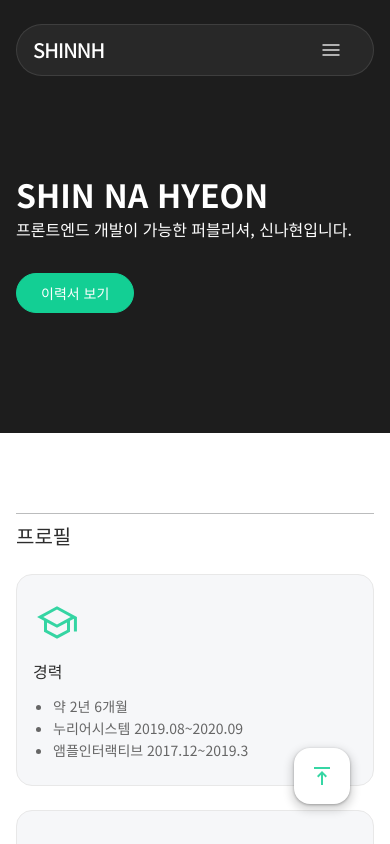
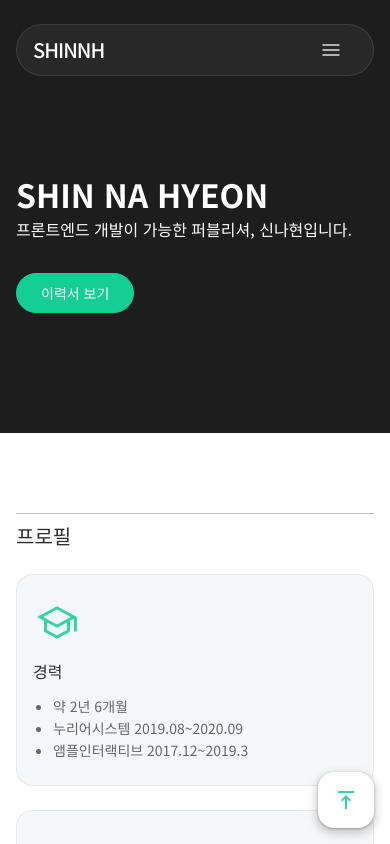
Before and after one commit to shinnh2/portfolio_snh, a React (Vite) app: page / in a window 390 px wide. Shown: the top 844 px of the page. Built offline with nearby package versions, Linux system fonts and the light colour scheme.

Commit message:
[feat/topBtn] TopButton 모바일 위치 조정

```diff
--- a/src/App.css
+++ b/src/App.css
@@ -737,6 +737,11 @@ body {
 		clear: both;
 		padding: 16px 0;
 	}
+	/* top button */
+	.top_button {
+		bottom: 16px;
+		right: 16px;
+	}
 }
 @media (max-width: 768px) {
 	/* layout, common */
```
